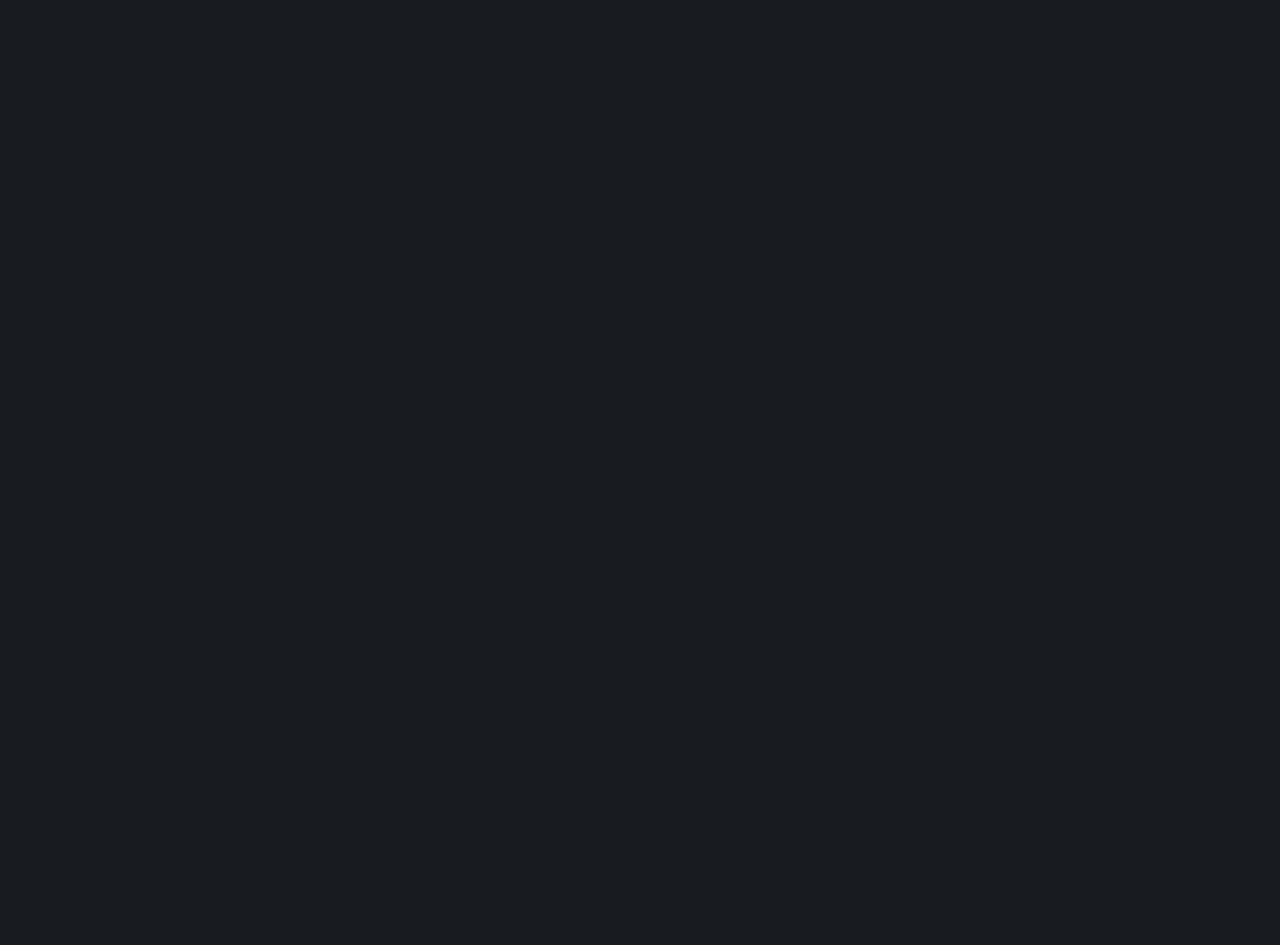
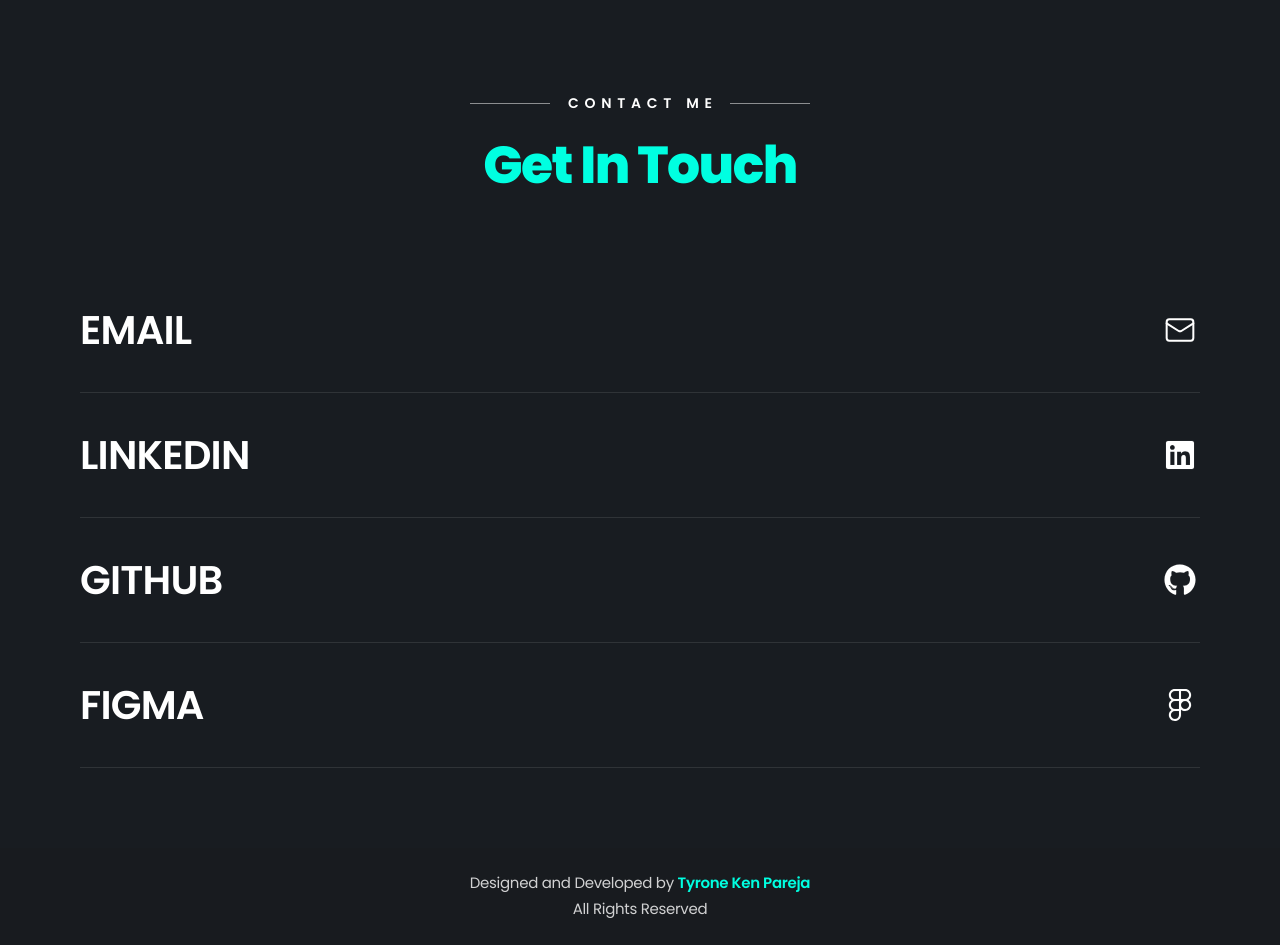
Before and after one commit to tyr1ken-tech/tkp-portfolio, a React (Vite) app: page / in a window 1280 px wide. Shown: the part 6620-7565 px from the top of the page. Before the commit the page ends 6633 px from the top, so only its background shows below. Built offline with nearby package versions, Linux system fonts and the light colour scheme.

Commit message:
add contact

```diff
--- a/src/App.jsx
+++ b/src/App.jsx
@@ -7,6 +7,7 @@
 import Portfolio from './components/Portfolio';
 import Experience from './components/Experience';
 import CredentialsAndGrowth from './components/CredentialsAndGrowth';
+import GetInTouch from './components/GetInTouch';
 
 function App() {
   const [count, setCount] = useState(0)
@@ -21,6 +22,7 @@
       <Portfolio />
       <Experience />
       <CredentialsAndGrowth />
+      <GetInTouch />
     </main>
   )
 }
--- /dev/null
+++ b/src/components/GetInTouch.jsx
@@ -0,0 +1,136 @@
+import React, { useState } from 'react';
+import { ArrowRight, Mail } from 'lucide-react';
+import { FaLinkedin, FaGithub, FaFigma } from 'react-icons/fa';
+
+const contactLinks = [
+  {
+    id: 1,
+    name: "EMAIL",
+    icon: Mail,
+    href: "mailto:tyronekenpareja@example.com",
+    label: "Email"
+  },
+  {
+    id: 2,
+    name: "LINKEDIN",
+    icon: FaLinkedin,
+    href: "https://linkedin.com/in/tyronekenpareja",
+    label: "LinkedIn"
+  },
+  {
+    id: 3,
+    name: "GITHUB",
+    icon: FaGithub,
+    href: "https://github.com/tyronekenpareja",
+    label: "GitHub"
+  },
+  {
+    id: 4,
+    name: "FIGMA",
+    icon: FaFigma,
+    href: "https://figma.com/@tyronekenpareja",
+    label: "Figma"
+  }
+];
+
+const GetInTouch = () => {
+  const [hoveredId, setHoveredId] = useState(null);
+
+  const handleContactClick = (href) => {
+    window.open(href, "_blank");
+  };
+
+  return (
+    <>
+      <section id="contact" className="relative w-full bg-transparent py-16 lg:py-20 px-6 md:px-12 lg:px-20 mx-auto max-w-[88rem] flex flex-col items-center z-10">
+        {/* Top Header */}
+        <div className="flex flex-col items-center mb-12 lg:mb-16">
+          <div className="flex items-center justify-center gap-3 mb-3 w-full">
+            <div className="h-[1px] w-8 sm:w-16 lg:w-20 bg-white/50"></div>
+            <span className="font-poppins font-semibold text-[14px] sm:text-[16px] lg:text-[14px] tracking-[0.41em] text-white uppercase ml-[0.41em]">
+              CONTACT ME
+            </span>
+            <div className="h-[1px] w-8 sm:w-16 lg:w-20 bg-white/50"></div>
+          </div>
+          <h2 className="font-poppins font-extrabold text-[36px] sm:text-[48px] lg:text-[52px] tracking-[-0.03em] text-[#00FFE1] text-center">
+            Get In Touch
+          </h2>
+        </div>
+
+        {/* Contact Links Container */}
+        <div className="w-full flex flex-col gap-0">
+          {contactLinks.map((contact, index) => {
+            const IconComponent = contact.icon;
+            const isHovered = hoveredId === contact.id;
+
+            return (
+              <div key={contact.id} className="flex flex-col">
+                {/* Contact Link Row */}
+                <button
+                  onClick={() => handleContactClick(contact.href)}
+                  onMouseEnter={() => setHoveredId(contact.id)}
+                  onMouseLeave={() => setHoveredId(null)}
+                  className="w-full flex items-center justify-between py-6 lg:py-8 px-0 transition-all duration-300 cursor-pointer group"
+                >
+                  {/* Contact Name */}
+                  <span className={`font-poppins font-semibold text-[32px] sm:text-[36px] lg:text-[40px] tracking-[-0.02em] transition-colors duration-300 ${
+                    isHovered ? "text-[#00FFE1]" : "text-white"
+                  }`}>
+                    {contact.name}
+                  </span>
+
+                  {/* Icon - Transitions between platform icon and arrow */}
+                  <div className="relative flex items-center justify-center w-8 lg:w-10 h-8 lg:h-10">
+                    {/* Platform Icon */}
+                    <IconComponent
+                      size={32}
+                      className={`transition-all duration-300 ${
+                        isHovered
+                          ? "opacity-0 scale-75"
+                          : "opacity-100 scale-100"
+                      } ${isHovered ? "text-[#00FFE1]" : "text-white"}`}
+                      strokeWidth={1.5}
+                    />
+
+                    {/* Arrow Icon */}
+                    <ArrowRight
+                      size={32}
+                      className={`absolute transition-all duration-300 ${
+                        isHovered
+                          ? "opacity-100 scale-100 translate-x-0"
+                          : "opacity-0 scale-75 -translate-x-2"
+                      } text-[#00FFE1]`}
+                      strokeWidth={1.5}
+                    />
+                  </div>
+                </button>
+
+                {/* Divider Line */}
+                <div className={`h-[1px] w-full transition-all duration-300 ${
+                  isHovered
+                    ? "bg-white opacity-30 shadow-[0_0_15px_rgba(0,255,225,0.2)]"
+                    : "bg-white opacity-10"
+                }`}></div>
+              </div>
+            );
+          })}
+        </div>
+      </section>
+
+      {/* Footer Section */}
+      <footer className="relative w-full bg-[#181B1F] py-4 lg:py-6 px-6 md:px-12 lg:px-20 flex flex-col items-center justify-center z-10">
+        <div className="flex flex-col items-center gap-1 text-center">
+          <p className="font-poppins font-regular text-[13px] sm:text-[14px] lg:text-[15px] tracking-[-0.02em] text-white/80">
+            Designed and Developed by{" "}
+            <span className="text-[#00FFE1] font-semibold">Tyrone Ken Pareja</span>
+          </p>
+          <p className="font-poppins font-regular text-[13px] sm:text-[14px] lg:text-[15px] tracking-[-0.02em] text-white/80">
+            All Rights Reserved
+          </p>
+        </div>
+      </footer>
+    </>
+  );
+};
+
+export default GetInTouch;
```
